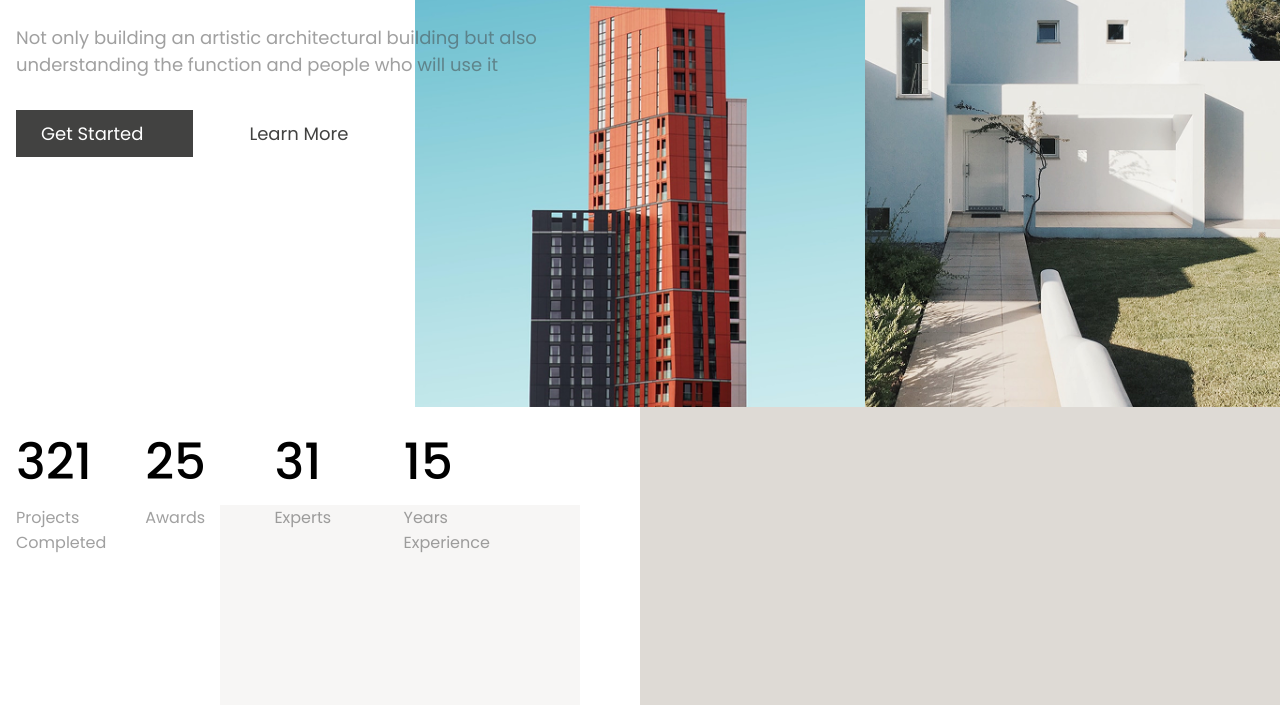
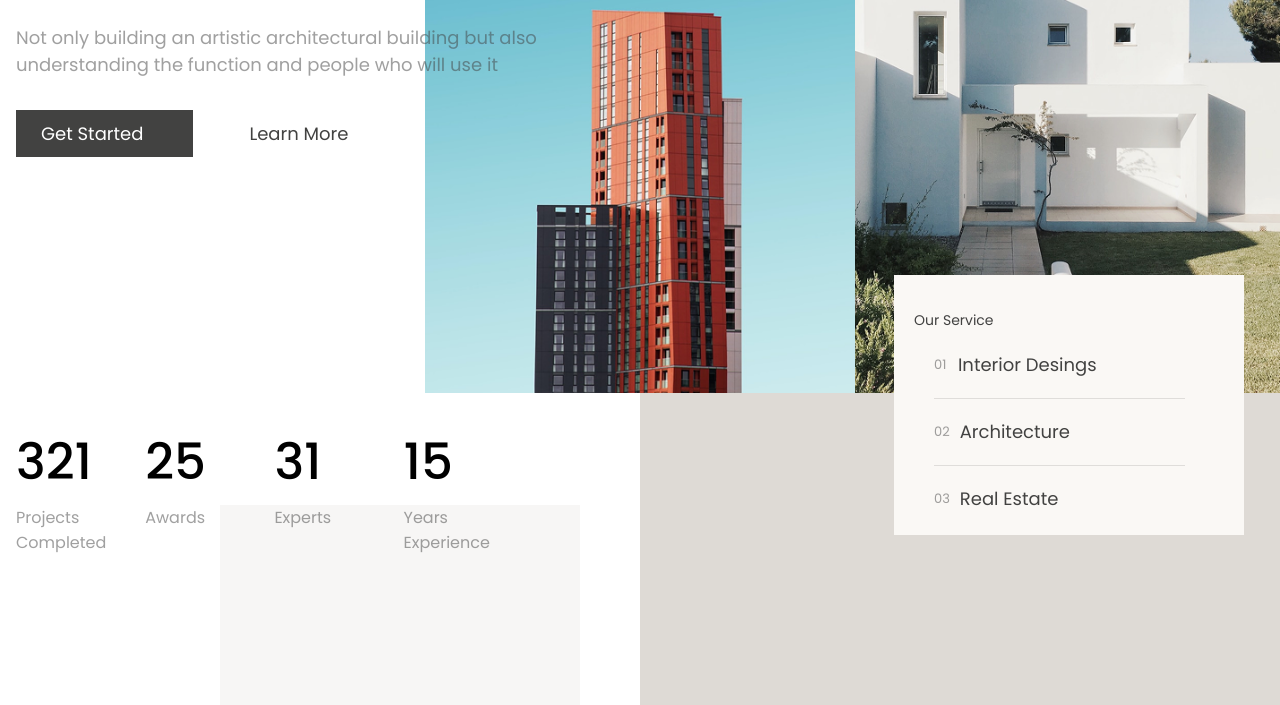
Before and after one commit to jrramoncp/architecture_header, a website built with Vite: page index.html in a window 1280 px wide. Shown: the part 342-1047 px from the top of the page. Built offline with nearby package versions, Linux system fonts and the light colour scheme; files whose address does not match are found by name; a web font is replaced by a local one.

Commit message:
service styles

```diff
--- a/index.html
+++ b/index.html
@@ -64,11 +64,22 @@
 
         <aside class="service">
           <p>Our Service</p>
-          <ol class="aside__links">
-            <li><a href="#" class="aside__li">Interior Designs</a></li>
-            <li><a href="#" class="aside__li">Architecture</a></li>
-            <li><a href="#" class="aside__li">Real State</a></li>
-          </ol>
+          <article class="aside__links">
+            <a href="#" class="number">01</a>
+            <a href="#">Interior Desings</a>
+          </article>
+
+
+          <article class="aside__links">
+            <a href="#" class="number">02</a>
+            <a href="#">Architecture</a>
+          </article>
+
+
+          <article class="aside__links">
+            <a href="#" class="number">03</a>
+            <a href="#">Real Estate</a>
+          </article>
         </aside>
 
       </main>
--- a/src/sass/layout/_main.scss
+++ b/src/sass/layout/_main.scss
@@ -4,6 +4,7 @@
 main{
     display: flex;
     padding-top: 40px;
+    position: relative;
     // HERO
     .hero{
         max-width: 50%;
@@ -72,4 +73,59 @@ main{
             }
         }
     }
+
+    aside.service{
+        background-color: #FAF8F5;
+        position: absolute;
+        right: 20px;
+        width: 350px;
+        height: 260px;
+        padding: 35px 20px;
+        bottom: 20px;
+        display: flex;
+        flex-direction: column;
+        justify-content: stretch;
+        p{
+            font-size: 14px;
+            color: v.$font-primary-color;
+        }
+       .aside__links{
+            max-width: 90%;
+            margin-left: 20px;
+            display: flex;
+            align-items: center;
+            gap: 10px;
+            padding-bottom: 20px;
+            padding-top: 20px;
+            position: relative;
+            &:nth-of-type(n+2){
+                &::before{
+                    content: "";
+                    width: 90%;
+                    height: 1px;
+                    display: inline-block;
+                    background-color: v.$font-secondary-color;
+                    position: absolute;
+                    top: 0px;
+                    opacity: 0.3;
+                }
+            }
+            a{
+                text-decoration: none;
+                color: v.$font-primary-color;
+                background-image: url(/img/right-arrow.svg);
+                background-repeat: no-repeat;
+                background-position: center right;
+                min-width: 90%;
+                font-weight: 400;
+            }
+            .number{
+                color: v.$font-secondary-color;
+                font-size: 13px;
+                padding-right: 0;
+                background: none;
+                min-width: 5%;
+            }
+       }
+    }
 }
--- a/src/sass/style.scss
+++ b/src/sass/style.scss
@@ -25,7 +25,7 @@ body{
     background-image: url(/img/hero-img-2.png),url(/img/hero-img-1.png);
     background-repeat: no-repeat;
     background-position: center center, center right;
-    background-size: 450px;
+    background-size: 430px;
     position: relative;
     z-index: 1;
     &::after{
```
